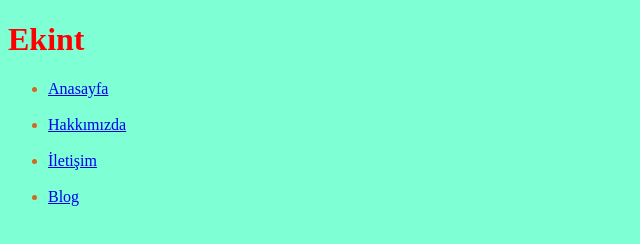
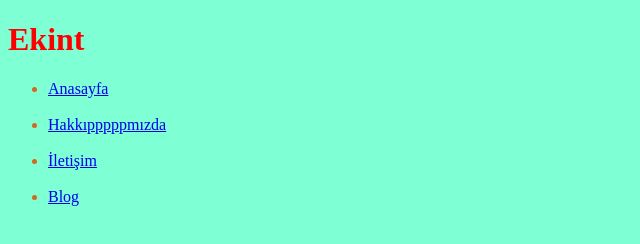
Before and after one commit to aykutduhan/aykutHtml, a plain HTML site: page app.js/Html/anasayfa.html in a window 1280 px wide. Shown: the full height of the page, 0-640 px from the left. Drawn offline with Linux system fonts and the light colour scheme.

Commit message:
first commit

```diff
--- a/app.js/Html/anasayfa.html
+++ b/app.js/Html/anasayfa.html
@@ -11,7 +11,7 @@
 <body style ="background-color: aquamarine;">
   <ul style="color:chocolate">
 <li><a href="anasayfa.html">Anasayfa</a></li>&#160;
-<li><a href="2.heading-Paragraph.html"target="_blank">Hakkımızda</a></li>&#160;
+<li><a href="2.heading-Paragraph.html"target="_blank">Hakkıpppppmızda</a></li>&#160;
 <li><a href="8list.html"target="_blank">İletişim</a></li>&#160;
 <li><a href="6.images.html" target="_blank">Blog</a></li>&#160;
 
```
